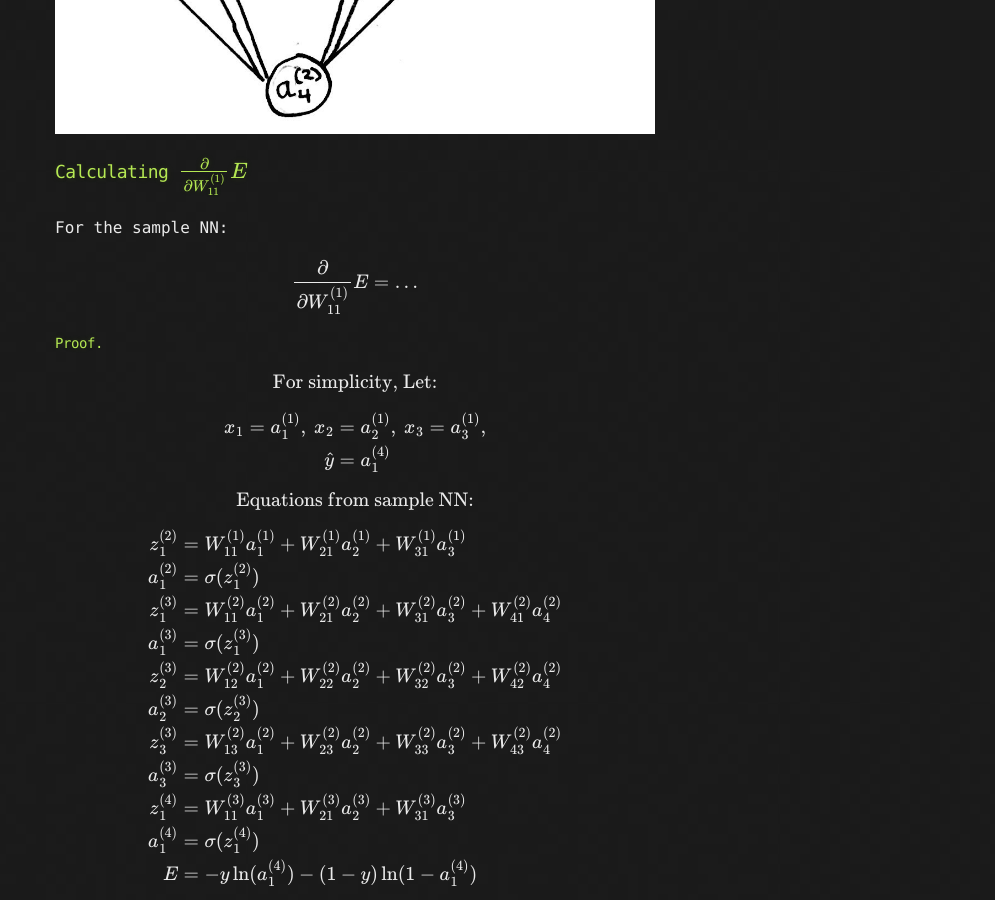
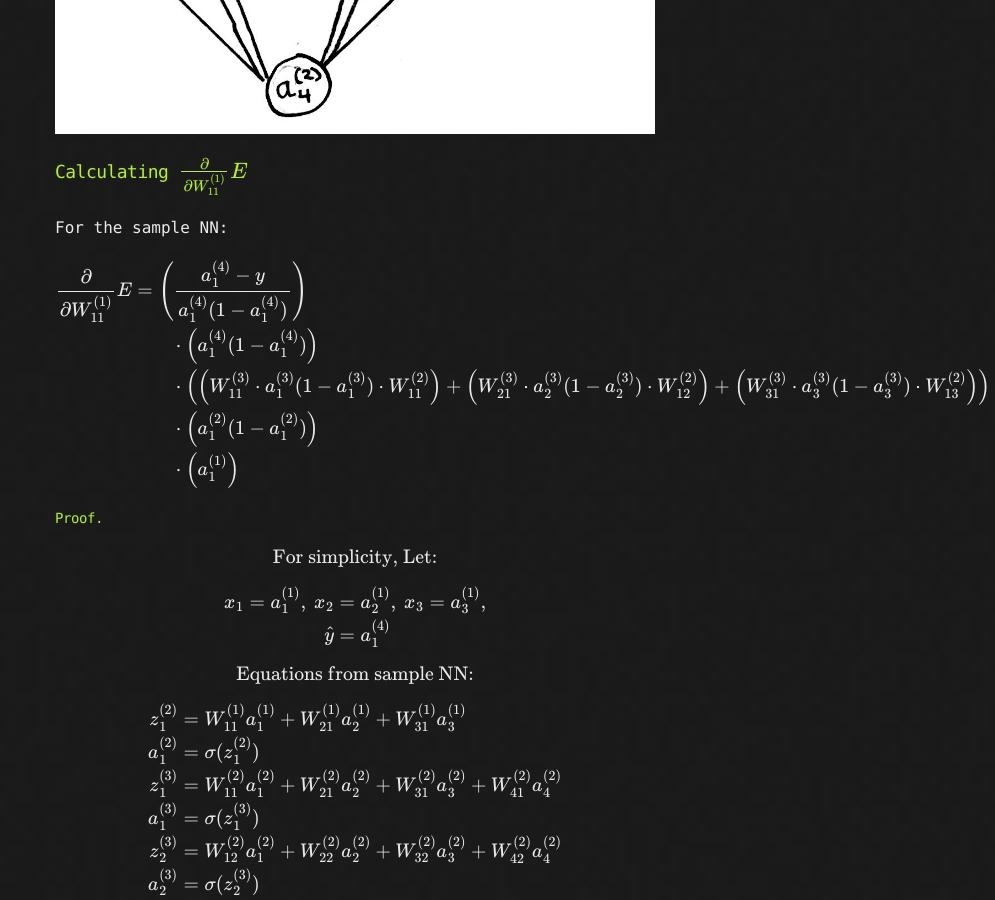
Before and after one commit to LivingProgram/ml-notes, a Jekyll site: the page built from index.md, in a window 1280 px wide and 900 px high, scrolled down 8873 px. Shown: the whole window, without its empty margins (285-1280 px from the left). Built offline with Jekyll 4.4.1, drawn with Linux system fonts in a browser that asks for light colours; our own code applies the rules of GitHub Pages for plain Markdown files; formulas are drawn with MathJax 3; the repository's description, which GitHub fills in, is left out.

Commit message:
add proof statement

```diff
--- a/index.md
+++ b/index.md
@@ -248,7 +248,13 @@ $$\hat{y}_{i}=\sigma(W^{(3)}(\sigma(W^{(2)}(\sigma(W^{(1)}X_{i})))))$$
 ### Calculating $$\frac{\partial}{\partial W^{(1)}_{11}}E$$
 For the sample NN:
 
-$$\frac{\partial}{\partial W^{(1)}_{11}}E=\ldots$$
+$$\begin{align}
+\frac{\partial}{\partial W^{(1)}_{11}}E &= \left(\frac{a_1^{(4)}-y}{a_1^{(4)}(1-a_1^{(4)})}\right) \\
+&\phantom{0000} \cdot \left(a_1^{(4)}(1-a_1^{(4)})\right) \\
+&\phantom{0000} \cdot \left(\left(W_{11}^{(3)} \cdot a_1^{(3)}(1-a_1^{(3)}) \cdot W_{11}^{(2)}\right) + \left(W_{21}^{(3)} \cdot a_2^{(3)}(1-a_2^{(3)}) \cdot W_{12}^{(2)}\right) + \left(W_{31}^{(3)} \cdot a_3^{(3)}(1-a_3^{(3)}) \cdot W_{13}^{(2)}\right)\right) \\
+&\phantom{0000} \cdot \left(a_1^{(2)}(1-a_1^{(2)})\right) \\
+&\phantom{0000} \cdot \left(a_1^{(1)}\right)
+\end{align}$$
 
 #### Proof.
 
```
